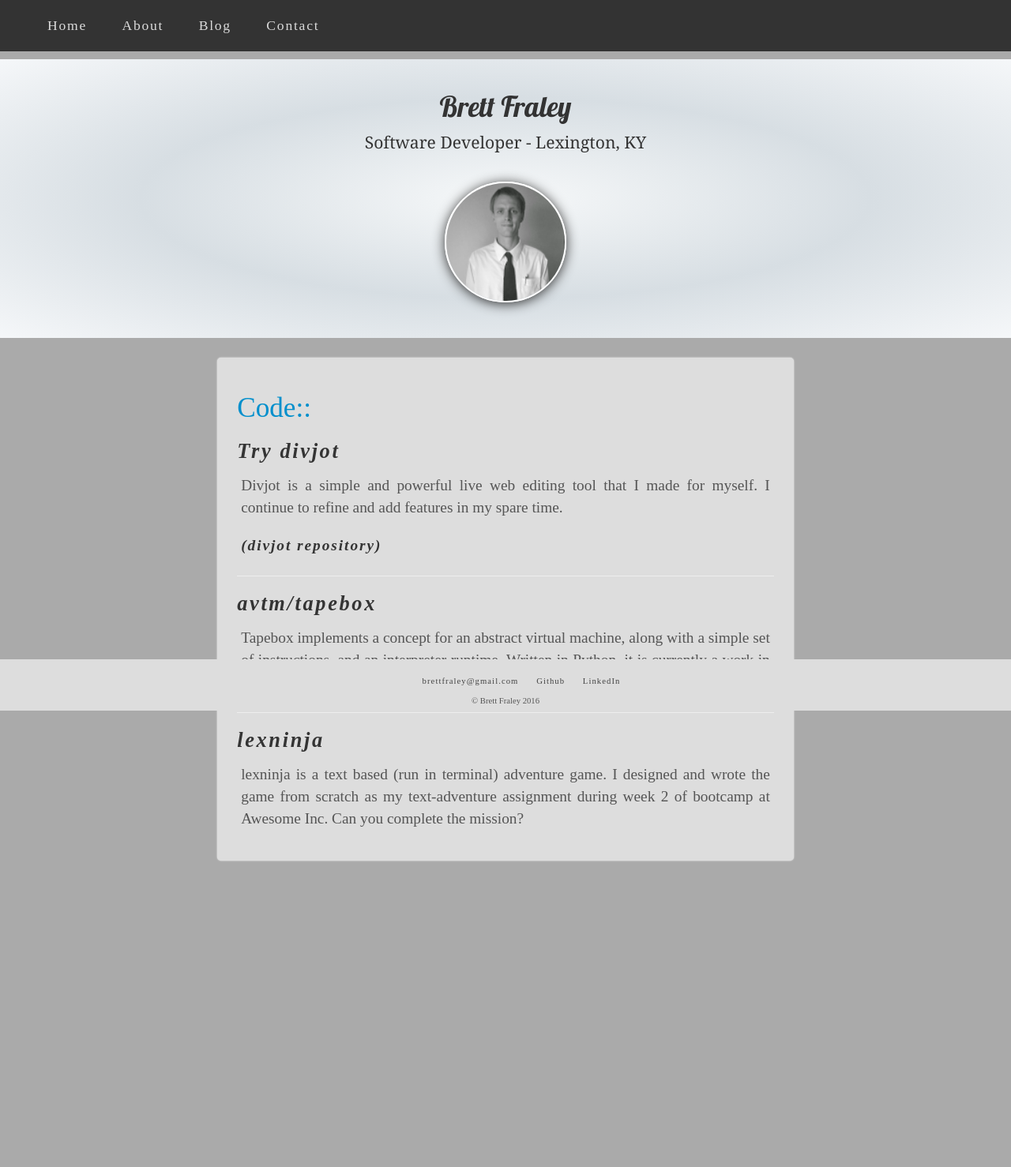
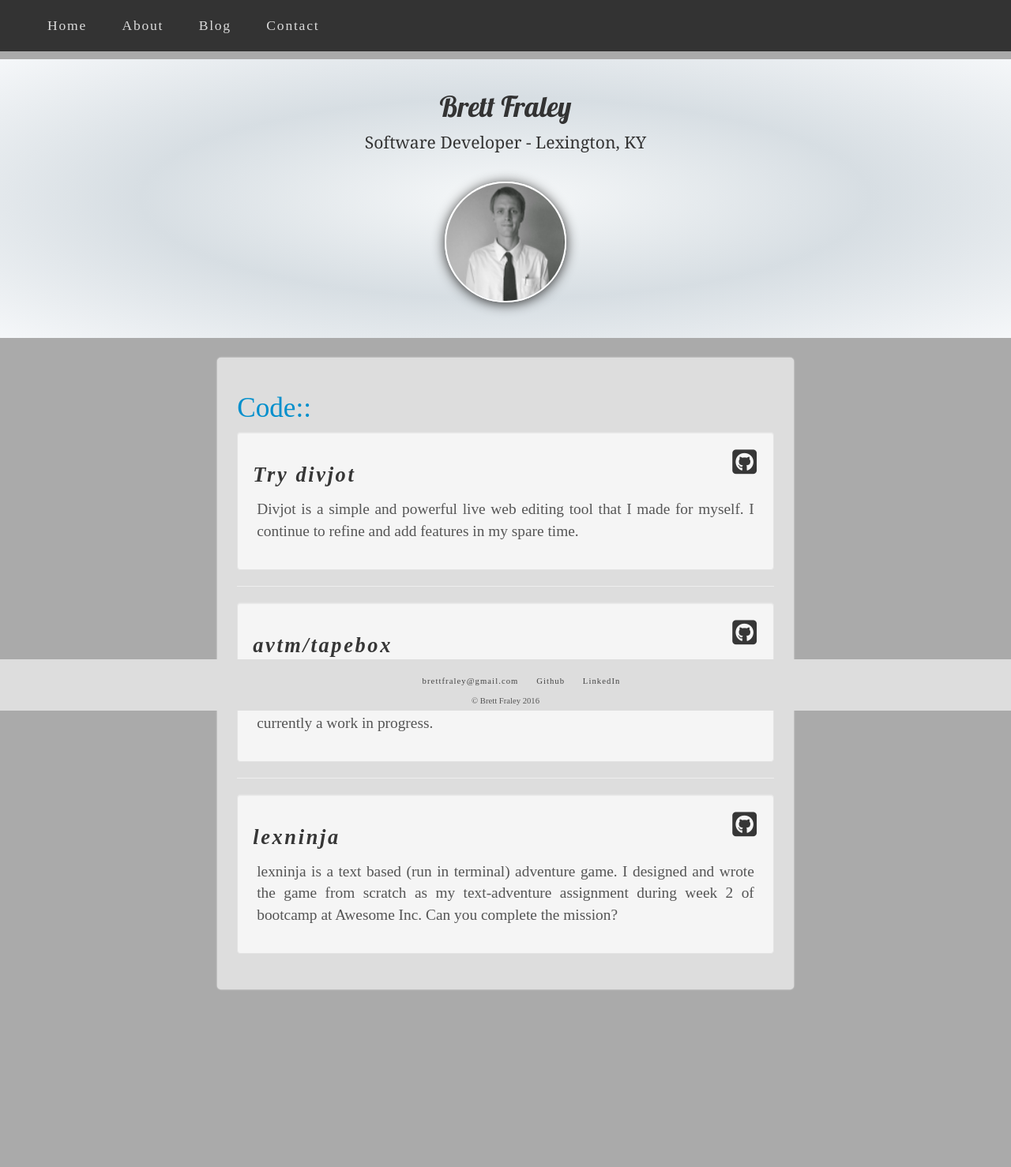
Before and after one commit to bFraley/bFraley.github.io, a Jekyll site: the page built from index.html, in a window 1280 px wide. Shown: the whole page at 79% size. Built offline with Jekyll 4.4.1, drawn with Linux system fonts in a browser that asks for light colours; nearby versions of some CDN libraries; some web fonts are replaced; before the commit the page ends 1315 px from its top, so only the background shows below that.

Commit message:
freshens up home page 'code links'

```diff
--- a/_includes/head.html
+++ b/_includes/head.html
@@ -14,6 +14,9 @@
 
   <!-- Main CSS -->
   <link rel="stylesheet" href="/styles.css">
+
+  <!-- Font Awesome -->
+  <script src="https://use.fontawesome.com/ed8f253ddc.js"></script>
 </head>
 
 <body>
--- a/index.html
+++ b/index.html
@@ -6,18 +6,33 @@ title: Home
 <article class="home-article">
     <h2>Code::</h2>
 
+    <div class="well">
+        <a href="https://github.com/bfraley/divjot">
+        <i class="fa fa-github-square fa-2x" aria-hidden="true"></i></a>
+
         <h3><a href="https://bFraley.github.io/divjot">Try divjot </a></h3>
-    <p>Divjot is a simple and powerful live web editing tool that I made for myself.
-    I continue to refine and add features in my spare time.</p>
 
-    <p><a href="https://github.com/bFraley/divjot"> (divjot repository)</a></p>
+        <p>Divjot is a simple and powerful live web editing tool that I made for myself. I continue to refine and add features in my spare time.</p>
+    </div>
+
     <hr>
+
+    <div class="well">
+        <a href="https://github.com/bFraley/avtm">
+        <i class="fa fa-github-square fa-2x" aria-hidden="true"></i></a>
 
         <h3><a href="https://github.com/bFraley/avtm">avtm/tapebox</a></h3>
         <p>Tapebox implements a concept for an abstract virtual machine, along with a simple set of
         instructions, and an interpreter runtime. Written in Python, it is currently a work in progress.</p>
+    </div>
+
     <hr>
+
+    <div class="well">
+        <a href="https://github.com/bFraley/lexninja">
+        <i class="fa fa-github-square fa-2x" aria-hidden="true"></i></a>
 
         <h3><a href="https://github.com/bFraley/lexninja">lexninja</a></h3>
         <p>lexninja is a text based (run in terminal) adventure game. I designed and wrote the game from scratch as my text-adventure assignment during week 2 of bootcamp at Awesome Inc. Can you complete the mission?</p>
+    </div>
 </article>
--- a/styles.css
+++ b/styles.css
@@ -227,5 +227,8 @@ header {
 /* textarea for message form */
 #commentOrder {
     min-height:300px;
+}
 
+i {
+    float:right;
 }
```
Also changed, not shown: 5 other files. Lines whose indentation alone changed are shown as unchanged.
